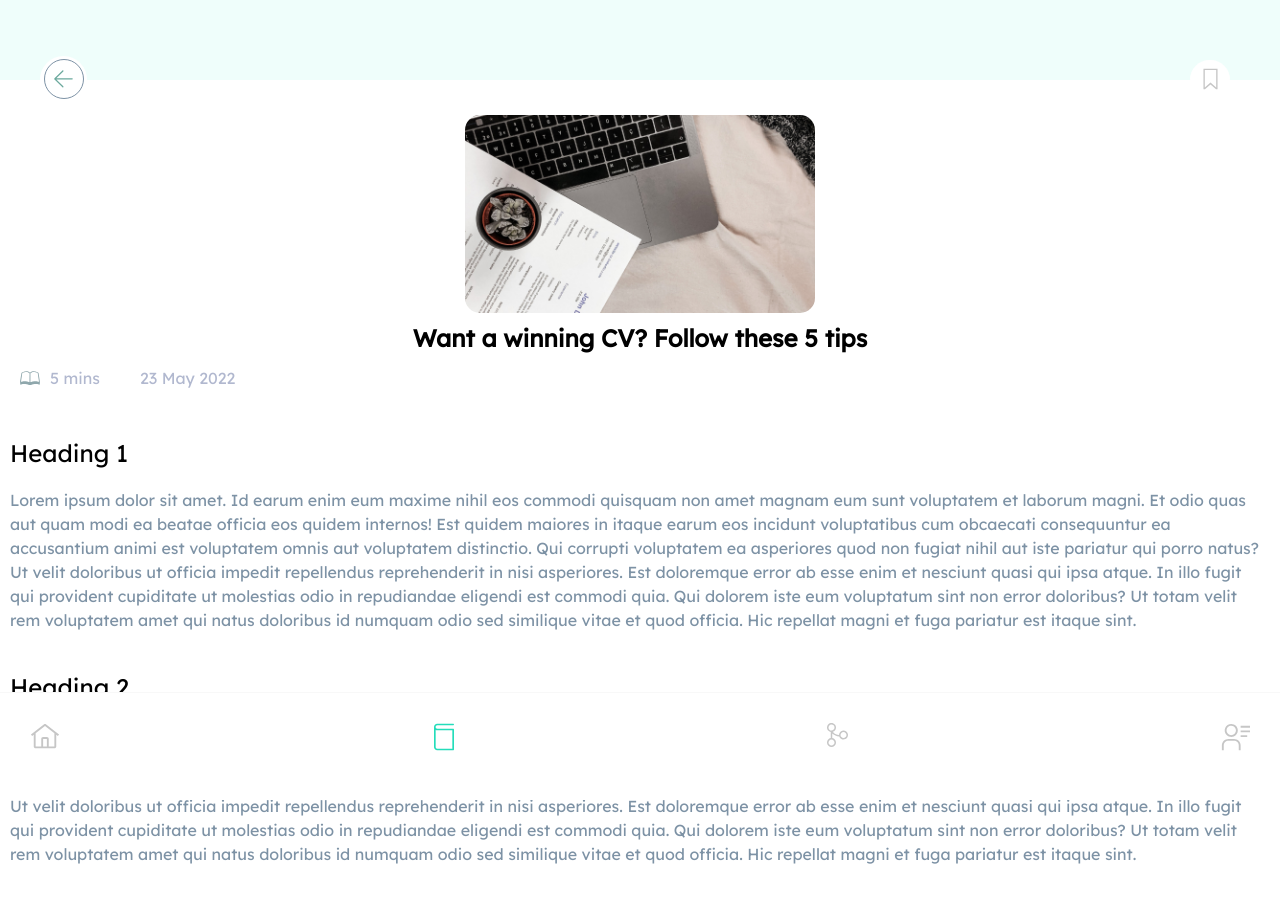
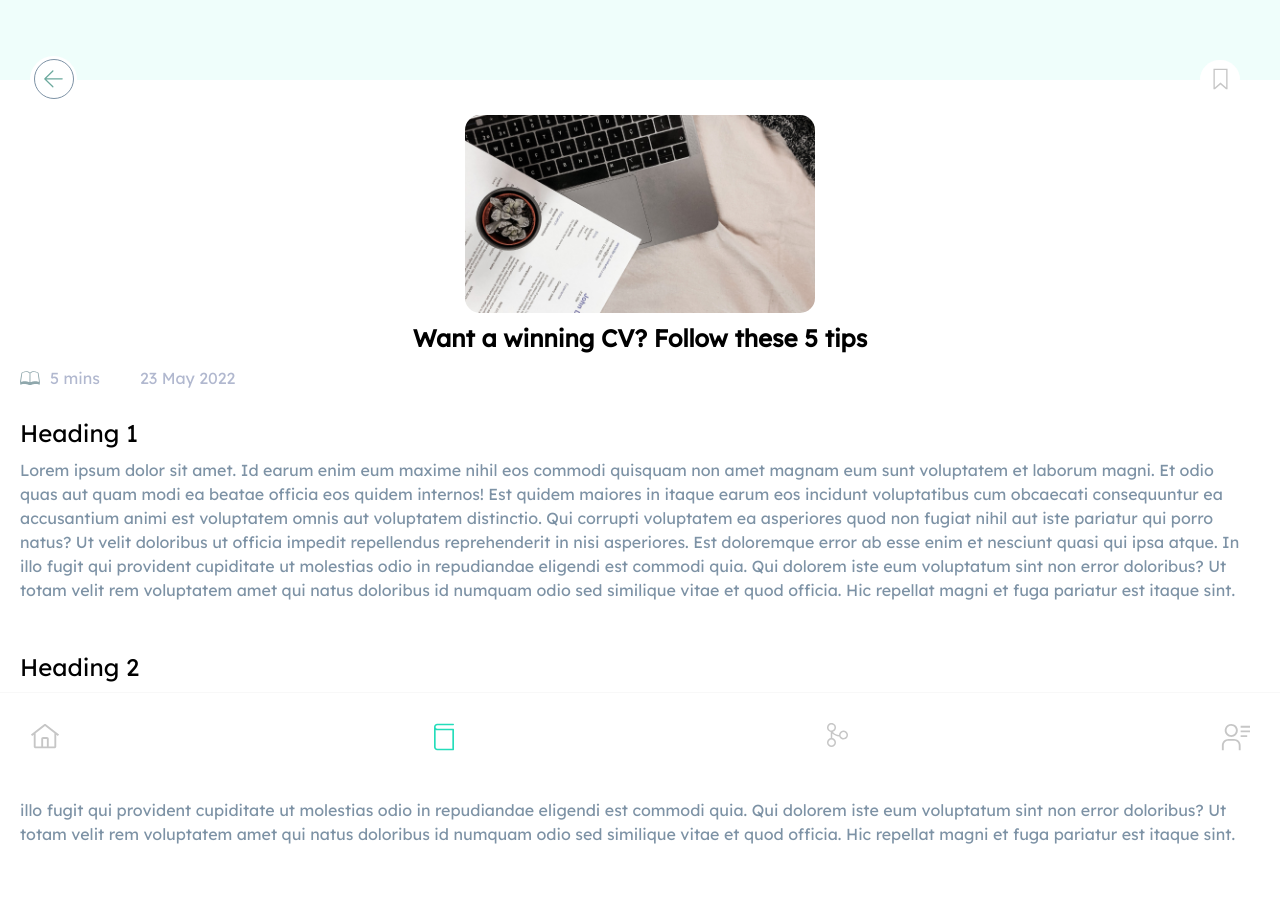
Before and after one commit to ecf123/ecf-fe-prototype, a React (Create React App) app: page /articles/1 in a window 1280 px wide. Shown: the top 902 px of the page. Built offline with nearby package versions, Linux system fonts and the light colour scheme; no server answers.

Commit message:
Update header styling

```diff
--- a/src/containers/ArticleIndex/ArticleIndex.scss
+++ b/src/containers/ArticleIndex/ArticleIndex.scss
@@ -25,7 +25,7 @@
         justify-content: center;
         padding-top: 3.5px;
         bottom: -39px;
-        left: 20px;
+        left: 10px;
         width: 47px;
         height: 47px;
         background-color: $white-color;
@@ -38,6 +38,7 @@
         align-items: center;
         position: relative;
         bottom: -39px;
+        left: 10px;
         background-color: white;
         width: 40px;
         height: 39px;
@@ -49,6 +50,11 @@
         display: flex;
         flex-direction: column;
         width: 100%;
+        padding: 0px 10px;
+
+        & :first-child :first-child {
+            margin: 0%;
+        }
     }
 
     &__content {
@@ -66,8 +72,9 @@
     &__paragraph {
         font-size: $font-size-small;
         color: $primary-color-blue-gray;
-        padding: 5px 10px 10px 10px;
+        padding: 5px 20px 20px 10px;
         line-height: 150%;
+
     }
 }
 
```
